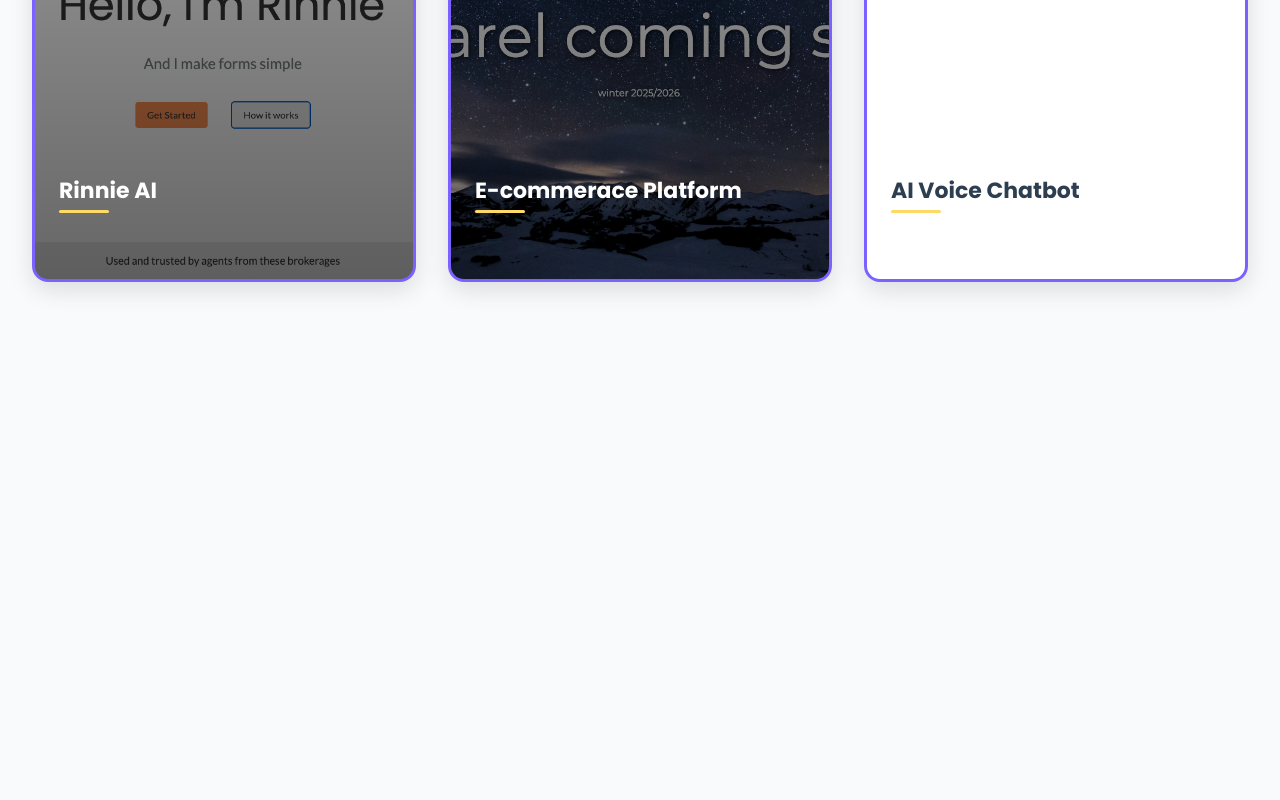
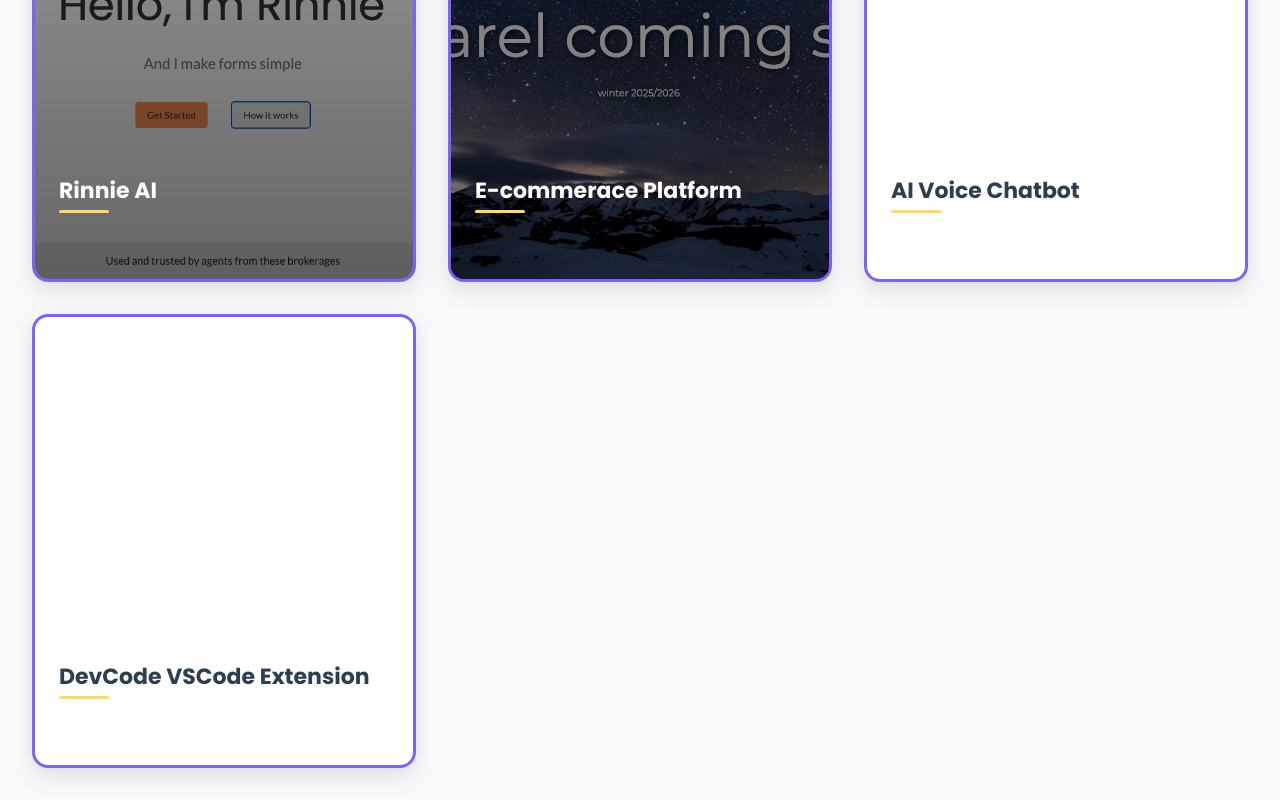
Before and after one commit to dedhaw/portfolio, a React (Vite) app: page /projects in a window 1280 px wide. Shown: the part 467-1267 px from the top of the page. Before the commit the page ends 942 px from the top, so only its background shows below. Built offline with nearby package versions, Linux system fonts and the light colour scheme.

Commit message:
fixes to project cards

```diff
--- a/src/components/ProjectCard.tsx
+++ b/src/components/ProjectCard.tsx
@@ -12,11 +12,7 @@ interface ProjectCardProps {
 
 const CardContainer = styled.div<{ $backgroundImage?: string }>`
     position: relative;
-    background: ${props =>
-        props.$backgroundImage
-            ? `linear-gradient(rgba(0,0,0,0.4), rgba(0,0,0,0.6)), url(${props.$backgroundImage})`
-            : 'var(--white)'
-    };
+    background: ${props => props.$backgroundImage ? `url(${props.$backgroundImage})` : 'var(--white)'};
     background-size: cover;
     background-position: center;
     border: 3px solid var(--primary-purple);
@@ -29,13 +25,27 @@ const CardContainer = styled.div<{ $backgroundImage?: string }>`
     transition: all 0.3s ease;
     overflow: hidden;
 
+    &::before {
+        content: "";
+        position: absolute;
+        inset: 0;
+        background: ${props => props.$backgroundImage ? `linear-gradient(rgba(0,0,0,0.4), rgba(0,0,0,0.6));` : ""}
+        opacity: 1;
+        transition: opacity 0.3s ease;
+        pointer-events: none;
+    }
+
+    &:hover::before {
+        opacity: 0.4;
+    }
+
     &:hover {
         transform: translateY(-4px);
         box-shadow: 0 12px 32px rgba(0,0,0,0.2);
     }
 `;
 
-const ContentSection = styled.div<{ $hasBackground?: boolean }>`
+const ContentSection = styled.div`
     position: relative;
     z-index: 2;
     height: 100%;
@@ -50,7 +60,7 @@ const ContentSection = styled.div<{ $hasBackground?: boolean }>`
     }
 `;
 
-const TextContent = styled.div<{ $hasBackground?: boolean }>`
+const TextContent = styled.div`
     margin-top: auto;
     margin-bottom: 20px;
     display: flex;
@@ -179,7 +189,7 @@ export default function ProjectCard({
 
     return (
         <CardContainer $backgroundImage={backgroundImage}>
-            <ContentSection $hasBackground={hasBackground}>
+            <ContentSection>
                 <TextContent>
                     <Title $hasBackground={hasBackground}>{title}</Title>
                     <Description $hasBackground={hasBackground}>
--- a/src/views/Projects.tsx
+++ b/src/views/Projects.tsx
@@ -64,6 +64,10 @@ const projects = [
         description: "",
         learnMoreLink: "https://github.com/dedhaw/turbo-journey"
     },
+    {
+        title: "DevCode VSCode Extension",
+        description: "",
+    }
 ];
 
 export default function Projects () {
```
